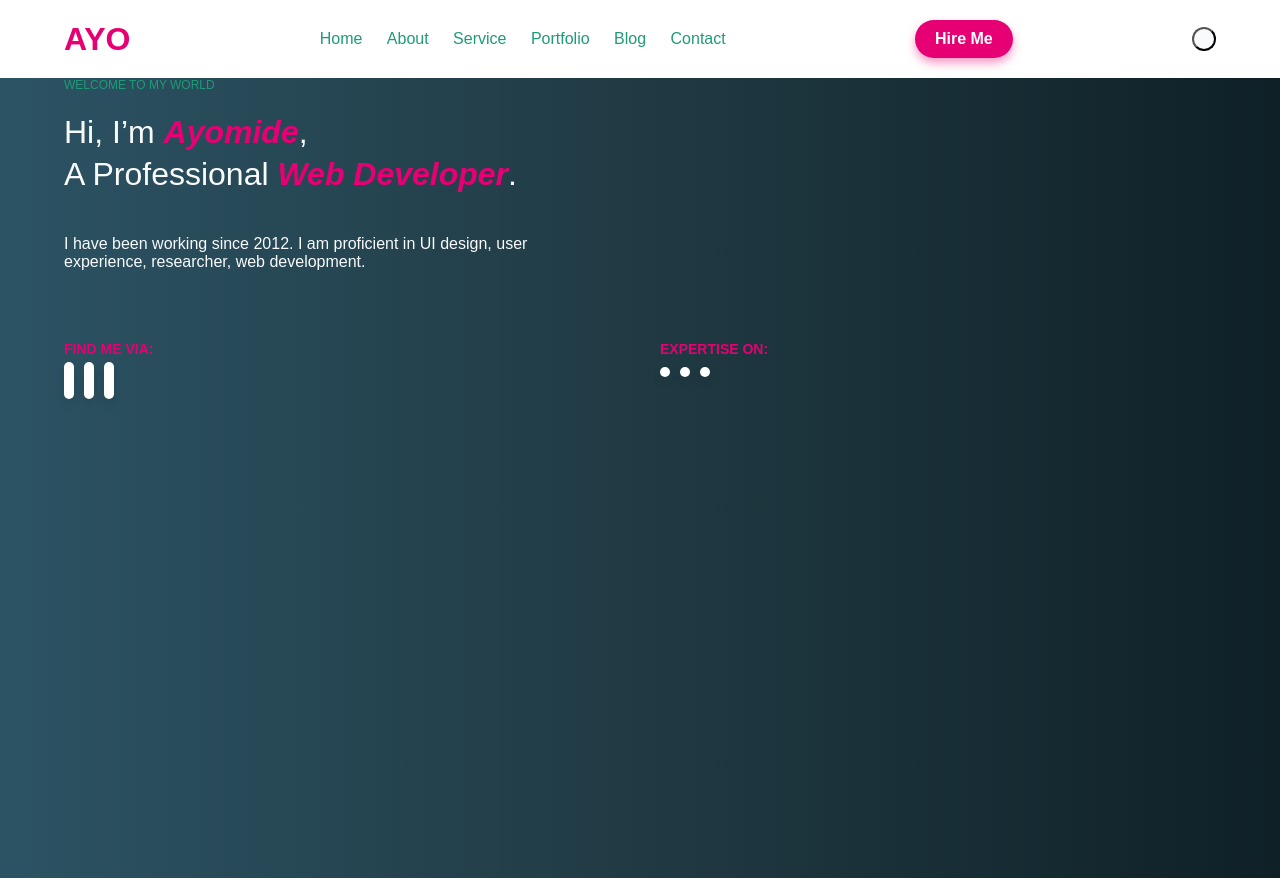
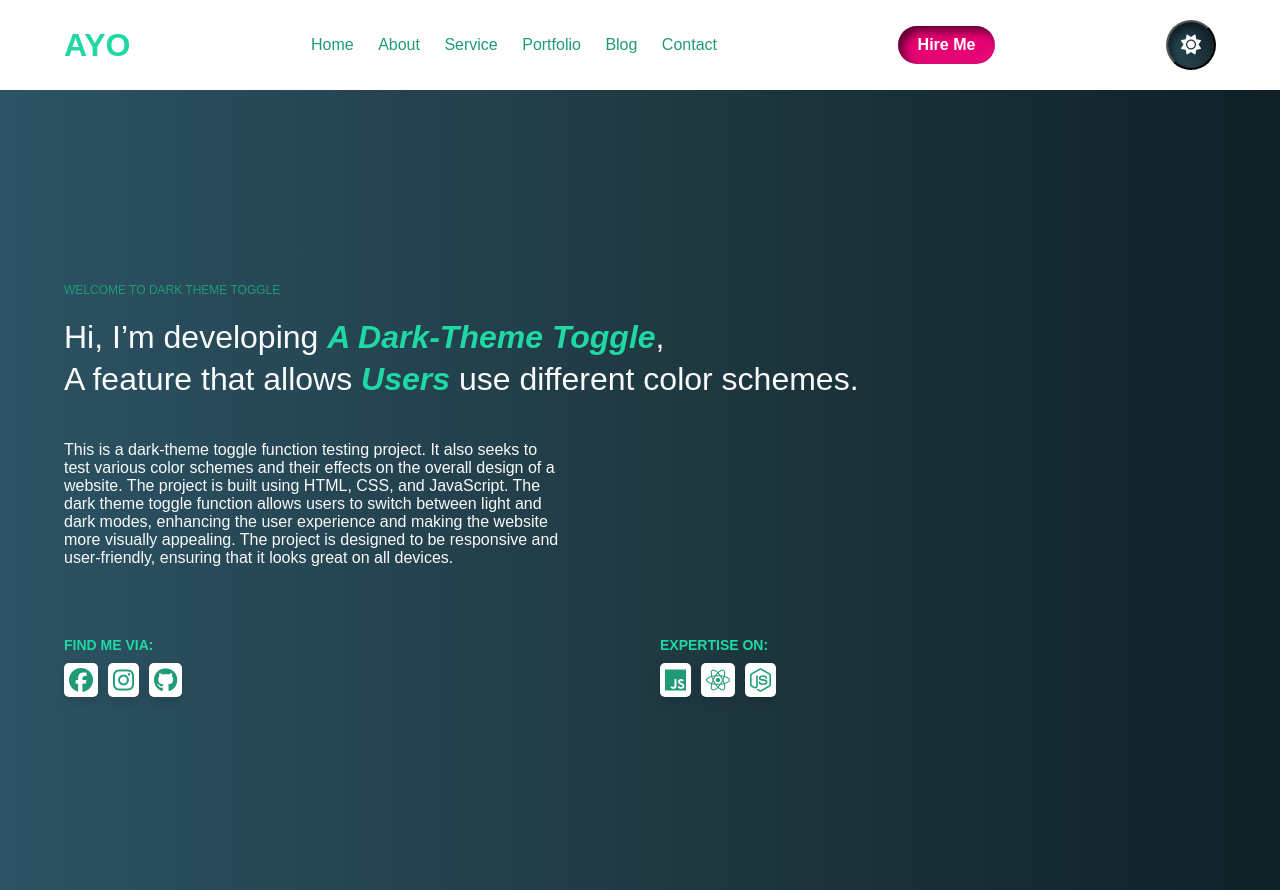
Before and after one commit to Ayomi-Dev/Dark-theme-toggle, a plain HTML site: page index.html in a window 1280 px wide. Both pictures are taken after a click on the button 1204 px from the left and 39 px from the top of the page. Drawn offline with Linux system fonts and the light colour scheme.

Commit message:
Adjusted dark-theme icon behaviors

```diff
--- a/index.css
+++ b/index.css
@@ -9,16 +9,27 @@
     --accent-color: #e60073;
     --bg-color: #f1f5f9;
     --text-color: #111827;
-    --secondary-text: #6b7280;
+    --secondary-text: #383839;
     --hover-clr: #d5006d;
+    --toggle-bg: linear-gradient(145deg, #222, #111); /* gives it lighting angle */
+    --box-shadow:  0 0 10px rgba(255, 255, 255, 0.1),
+    0 0 20px rgba(255, 255, 255, 0.05),
+    inset 5px 5px 10px rgba(0, 0, 0, 0.6),
+    inset -5px -5px 10px rgba(255, 255, 255, 0.05);
     --transition-delay: 1s ease-in-out;
   }
+  /* Dark mode styles */
   .darkmode{
     --bg-color: linear-gradient(to left, #0f2027, #203a43, #2c5364 100%);
     --text-color: #f9fafb;
-    --accent-color: #e60073;
+    --accent-color: #1fd8a4;
     --secondary-text: #1f9b78;
+    --toggle-bg: var(--bg-color);
     --transition-delay: 1s ease-in-out;
+    --box-shadow: 0 0 10px rgba(255, 255, 255, 0.1),
+    0 0 20px rgba(255, 255, 255, 0.05),
+    inset 5px 5px 10px rgba(0, 0, 0, 0.6),
+    inset -5px -5px 10px rgba(255, 255, 255, 0.05);
   }
   body {
     font-family: 'Poppins', sans-serif;
@@ -69,33 +80,49 @@
     border-radius: 30px;
     text-decoration: none;
     font-weight: 600;
-    box-shadow: 0 5px 10px rgba(230, 0, 115, 0.4);
-    transition: .2s;
+    box-shadow: var(--box-shadow);
+    transition: .5s ease-in-out;
   }
   .hire-btn:hover {
     background-color: var(--accent-color);
-    box-shadow: 0 15px 25px rgba(213, 0, 109, 0.4);
+    box-shadow: var(--box-shadow);
     transform: translateY(-2px);
   }
   .toggle-btn{
     display: flex;
-    background: var(--text-color);
+    background: var(--toggle-bg);
     color: var(--base-color);
-    padding: 10px;
+    display: flex;
+    align-items: center;
+    justify-content: center;
+    height: 50px;
+    width: 50px;
     border-radius: 50%;
     cursor: pointer;
+    box-shadow: var(--box-shadow);
+    transition: var(--transition-delay);
   }
-
+  .toggle-btn i{
+    font-size: 20px;
+  }
+  .toggle-btn i:nth-child(2){
+    display: none;
+  }
+  body.darkmode .toggle-btn i:nth-child(2){
+    display: block;
+  }
+  body.darkmode .toggle-btn i:nth-child(1){
+    display: none;
+  }
   /* Hero Section */
   .hero {
     background: var(--bg-color);
+    display: flex;
+    align-items: center;
+    justify-content: space-between;
     height: 100vh;
   }
   .hero-content {
-    display: flex;
-    align-items: center;
-    justify-content: space-between;
-    flex-wrap: wrap;
     gap: 20px;
   }
   .hero-text {
@@ -103,13 +130,6 @@
   }
   .hero-image{
     max-width: 300px;
-  }
-  .hero-image img {
-    width: 100%;
-    height: 100%;
-    object-fit: cover;
-    border-radius: 10px;
-    /* box-shadow: 0 5px 10px rgba(0, 0, 0, 0.1); */
   }
   .small-heading {
     text-transform: uppercase;
--- a/index.html
+++ b/index.html
@@ -4,7 +4,9 @@
     <meta charset="UTF-8">
     <meta name="viewport" content="width=device-width, initial-scale=1.0">
     <link rel="stylesheet" href="index.css">
-    <title>Theme Toggle</title>
+    <link rel="stylesheet" href="https://cdnjs.cloudflare.com/ajax/libs/font-awesome/6.5.0/css/all.min.css"  crossorigin="anonymous" referrerpolicy="no-referrer" />
+    <link href="https://fonts.googleapis.com/css2?family=Inter:wght@400;600;700&display=swap" rel="stylesheet">
+    <title>Theme Toggle Test</title>
     <script src="script.js" defer></script>
 </head>
 <body>
@@ -30,10 +32,13 @@
     <main class="hero">
     <section class="container hero-content">
       <div class="hero-text">
-        <h3 class="small-heading">WELCOME TO MY WORLD</h3>
-        <h1>Hi, I’m <span class="highlight">Ayomide</span>,<br>A Professional <span class="highlight">Web Developer</span>.</h1>
+        <h3 class="small-heading">WELCOME TO DARK THEME TOGGLE</h3>
+        <h1>Hi, I’m developing <span class="highlight">A Dark-Theme Toggle</span>,<br>A feature that allows <span class="highlight">Users</span> use different
+          color schemes.
+        </h1>
         <p class="description">
-          I have been working since 2012. I am proficient in UI design, user experience, researcher, web development.
+          This is a dark-theme toggle function testing project. It also seeks to test various color schemes and their effects on the overall design of a website. The project is built using HTML, CSS, and JavaScript.
+          The dark theme toggle function allows users to switch between light and dark modes, enhancing the user experience and making the website more visually appealing. The project is designed to be responsive and user-friendly, ensuring that it looks great on all devices.
         </p>
 
         <div class="social-skill">
```
